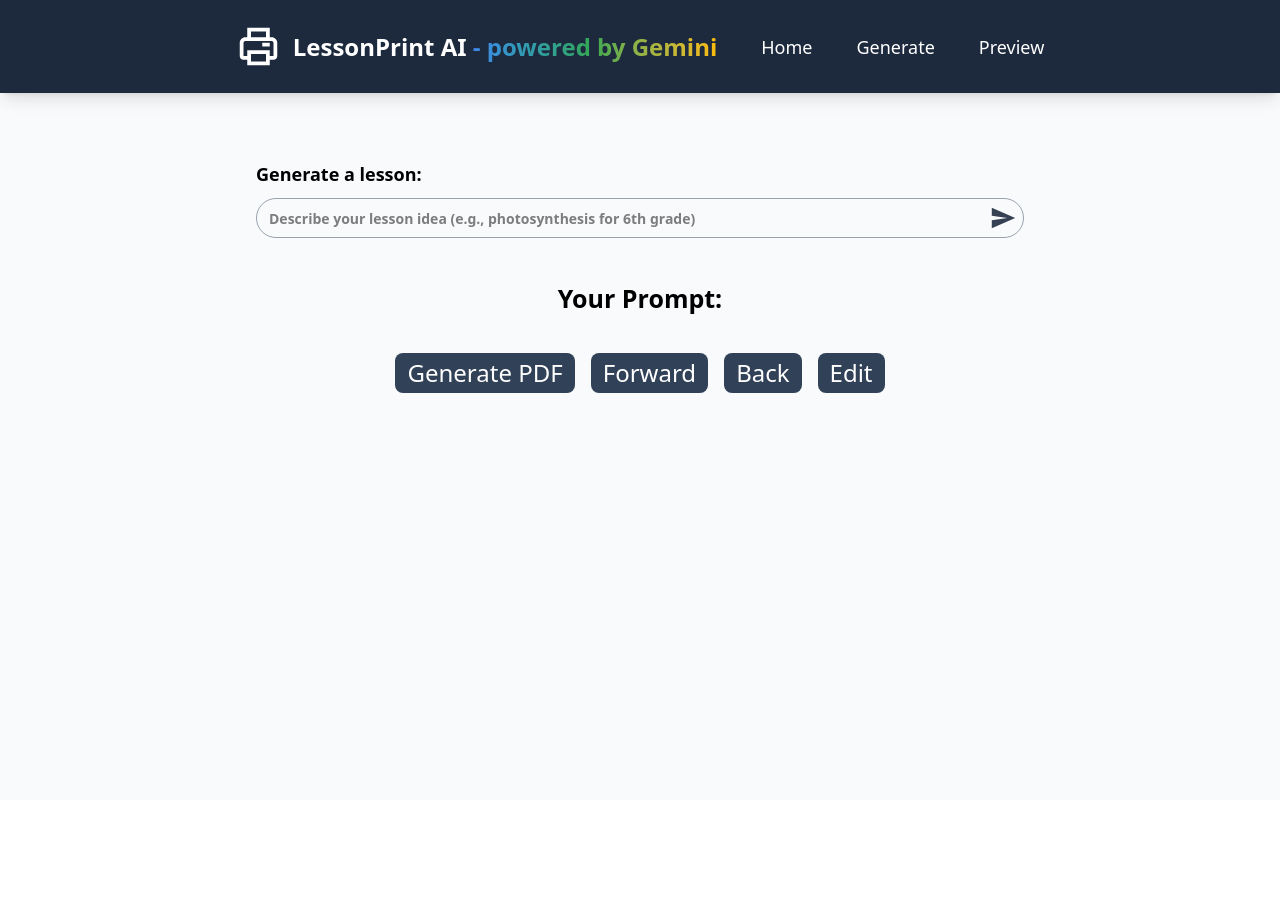
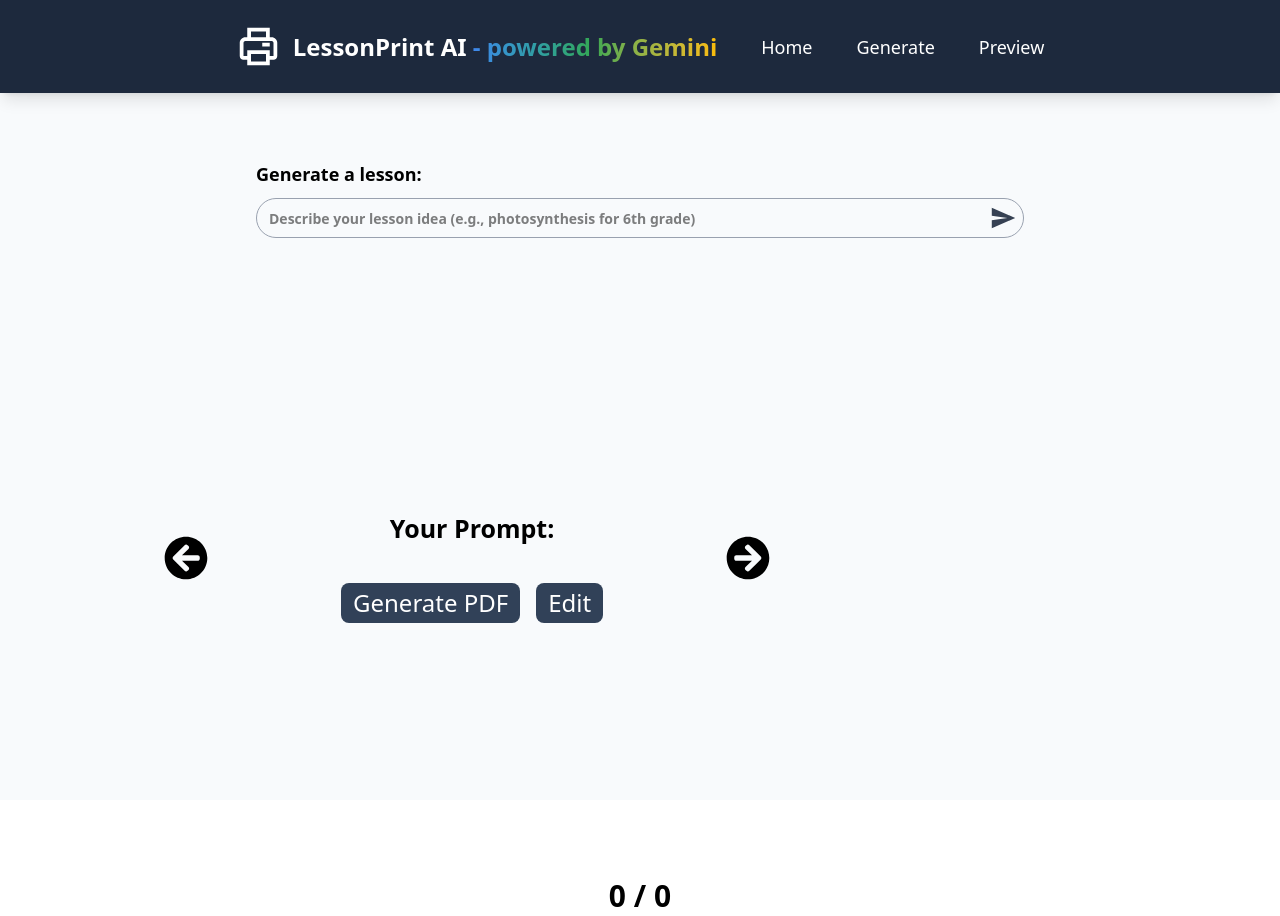
Before and after one commit to ZhaoSongZh7/AI-Lesson-Generator, a React (Vite) app: page /generate in a window 1280 px wide. Before the commit the page ends 800 px from the top, so only its background shows below. Built offline with nearby package versions, Linux system fonts and the light colour scheme; no server answers.

Commit message:
Fixed styling for forward and backwards functionality & added prompt count

```diff
--- a/src/routes/Generate.jsx
+++ b/src/routes/Generate.jsx
@@ -7,6 +7,7 @@ import remarkBreaks from "remark-breaks";
 import rehypeRaw from "rehype-raw";
 import { jsPDF } from "jspdf";
 import html2canvas from "html2canvas"; // make sure this is installed
+import { FaArrowCircleLeft, FaArrowCircleRight } from "react-icons/fa";
 
 const Generate = ({ pdfDataUri, setPdfDataUri, useLocalStorage }) => {
   const [promptValue, setPromptValue] = useLocalStorage("promptValue", "");
@@ -110,7 +111,11 @@ const Generate = ({ pdfDataUri, setPdfDataUri, useLocalStorage }) => {
     const lineHeight = 20;
 
     // Basic markdown cleanup
-    const plainText = "Your Prompt: **" + currentPromptArray[currentIndex].prompt + "** \n" + currentPromptArray[currentIndex].aiText.replace(/<br>/g, "\n").trim();
+    const plainText =
+      "Your Prompt: **" +
+      currentPromptArray[currentIndex].prompt +
+      "** \n" +
+      currentPromptArray[currentIndex].aiText.replace(/<br>/g, "\n").trim();
 
     const lines = plainText.split("\n");
 
@@ -186,13 +191,17 @@ const Generate = ({ pdfDataUri, setPdfDataUri, useLocalStorage }) => {
   };
 
   const handleForward = () => {
+    if (!isEditing) {
       setCurrentIndex((prevIndex) =>
         Math.min(prevIndex + 1, currentPromptArray.length - 1)
       );
+    }
   };
 
   const handleBack = () => {
+    if (!isEditing) {
       setCurrentIndex((prevIndex) => Math.max(prevIndex - 1, 0));
+    }
   };
 
   // Determine what content to display based on editing state and current index
@@ -202,7 +211,7 @@ const Generate = ({ pdfDataUri, setPdfDataUri, useLocalStorage }) => {
     : currentPromptArray[currentIndex]?.aiText || "";
 
   return (
-    <div className="min-h-screen bg-slate-50 w-full flex items-start justify-center">
+    <div className="min-h-screen bg-slate-50 w-full flex items-start justify-center select-none">
       <div className="flex flex-col items-start max-w-3xl gap-5 font-semibold text-3xl translate-y-[150px]">
         <div>
           <div className="text-lg flex items-start w-[768px] pt-[10px] pb-[10px]">
@@ -229,6 +238,18 @@ const Generate = ({ pdfDataUri, setPdfDataUri, useLocalStorage }) => {
             </div>
           </label>
         </div>
+        <div className="flex justify-center items-center min-h-full">
+          <div className="-translate-x-[30px] h-[600px]">
+            <button
+              className="min-h-full hover:bg-gray-200 transition duration-200 rounded-4xl"
+              onClick={handleBack}
+            >
+              <FaArrowCircleLeft
+                className="text-[60px] h-[600px] pl-[8px] pr-[8px] rounded-4xl"
+                disabled={currentIndex >= currentPromptArray.length - 1}
+              />
+            </button>
+          </div>
           <div
             className="text-[25px] font-normal min-w-full max-h-[600px] overflow-auto p-[25px]
           [&::-webkit-scrollbar]:w-2
@@ -246,7 +267,7 @@ const Generate = ({ pdfDataUri, setPdfDataUri, useLocalStorage }) => {
                 {isEditing ? (
                   <textarea
                     onChange={handleChangeSave}
-                  className="min-w-full h-[400px] overflow-auto p-[25px]
+                    className="min-w-[600px] h-[400px] overflow-auto p-[25px]
           [&::-webkit-scrollbar]:w-2
           [&::-webkit-scrollbar-track]:rounded-full
           [&::-webkit-scrollbar-track]:bg-gray-100
@@ -274,20 +295,6 @@ const Generate = ({ pdfDataUri, setPdfDataUri, useLocalStorage }) => {
                       >
                         Generate PDF
                       </button>
-                    <button
-                      className="translate-y-[20px] py-1 px-3 text-2xl font-light rounded-[8px] text-white bg-slate-700 hover:text-sky-300 transition duration-300 "
-                      onClick={handleForward}
-                      disabled={currentIndex >= currentPromptArray.length - 1} // Disable if at the last item
-                    >
-                      Forward
-                    </button>
-                    <button
-                      className="translate-y-[20px] py-1 px-3 text-2xl font-light rounded-[8px] text-white bg-slate-700 hover:text-sky-300 transition duration-300 "
-                      onClick={handleBack}
-                      disabled={currentIndex <= 0} // Disable if at the first item
-                    >
-                      Back
-                    </button>
                     </>
                   )}
                   <button
@@ -310,6 +317,7 @@ const Generate = ({ pdfDataUri, setPdfDataUri, useLocalStorage }) => {
             ) : (
               <>
                 <Typewriter
+                  className="w-[1000px]"
                   options={{
                     strings: "Loading...",
                     autoStart: true,
@@ -321,6 +329,17 @@ const Generate = ({ pdfDataUri, setPdfDataUri, useLocalStorage }) => {
               </>
             )}
           </div>
+          <div className="ml-[20px] h-[600px]">
+            <button className="min-h-full hover:bg-gray-200 transition duration-200 rounded-4xl">
+              <FaArrowCircleRight
+                onClick={handleForward}
+                className="text-[60px] h-[600px] pl-[8px] pr-[8px] rounded-4xl"
+                disabled={currentIndex <= 0}
+              />
+            </button>
+          </div>
+        </div>
+        <div className="min-w-full justify-center items-center font-semibold">{currentIndex + 1} / {currentPromptArray.length}</div>
       </div>
     </div>
   );
```
Lines whose indentation alone changed are shown as unchanged.
